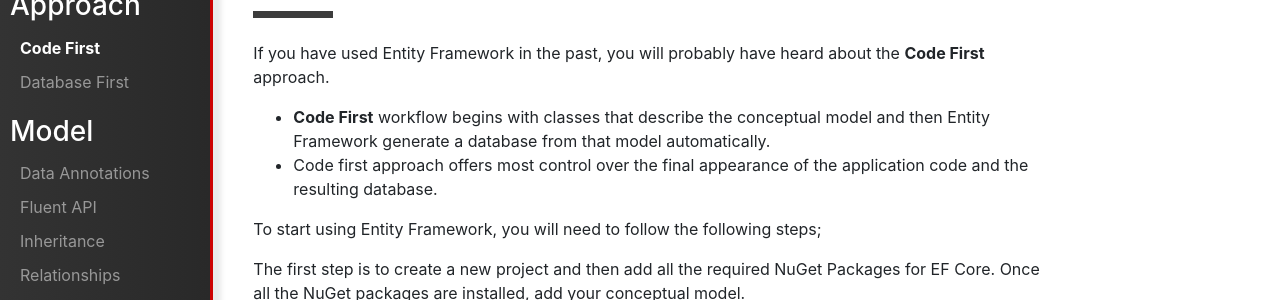
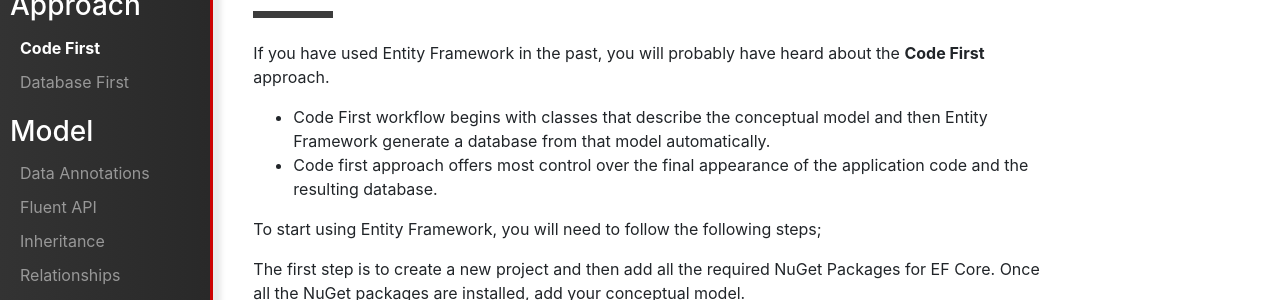
Before and after one commit to zzzprojects/EntityFrameworkCore, a Jekyll site: the page built from docs/pages/getting-started/approach/code-first.md, in a window 1280 px wide and 900 px high. Shown: the part 235-535 px from the top of the window. Built offline with Jekyll 4.4.1, drawn with Linux system fonts in a browser that asks for light colours; nearby versions of some CDN libraries.

```diff
--- a/docs/pages/getting-started/approach/code-first.md
+++ b/docs/pages/getting-started/approach/code-first.md
@@ -4,7 +4,7 @@ permalink: approach-code-first
 
 If you have used Entity Framework in the past, you will probably have heard about the **Code First** approach.
 
- - **Code First** workflow begins with classes that describe the conceptual model and then Entity Framework generate a database from that model automatically.
+ - Code First workflow begins with classes that describe the conceptual model and then Entity Framework generate a database from that model automatically.
  - Code first approach offers most control over the final appearance of the application code and the resulting database.
 
 To start using Entity Framework, you will need to follow the following steps;
```
